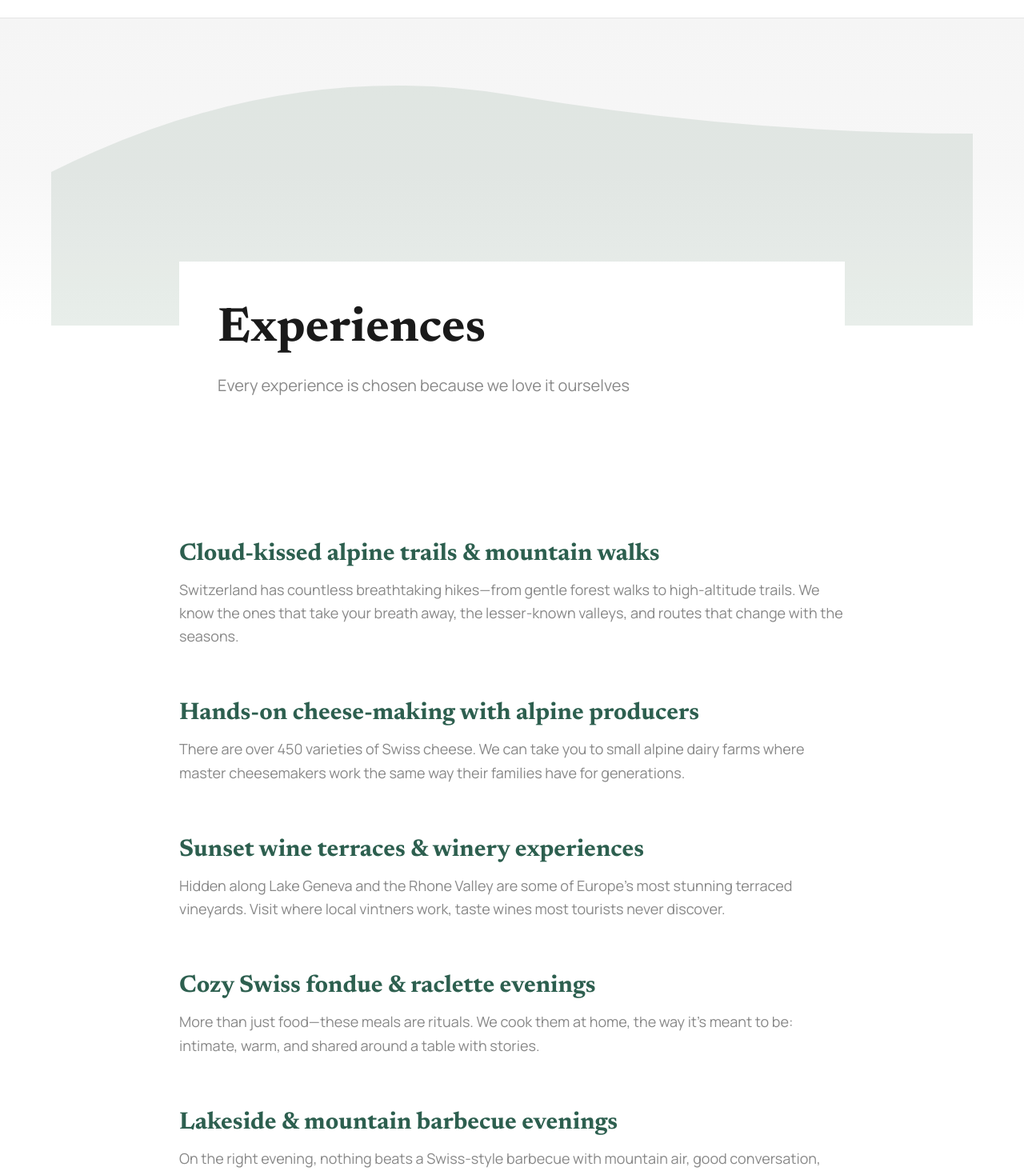
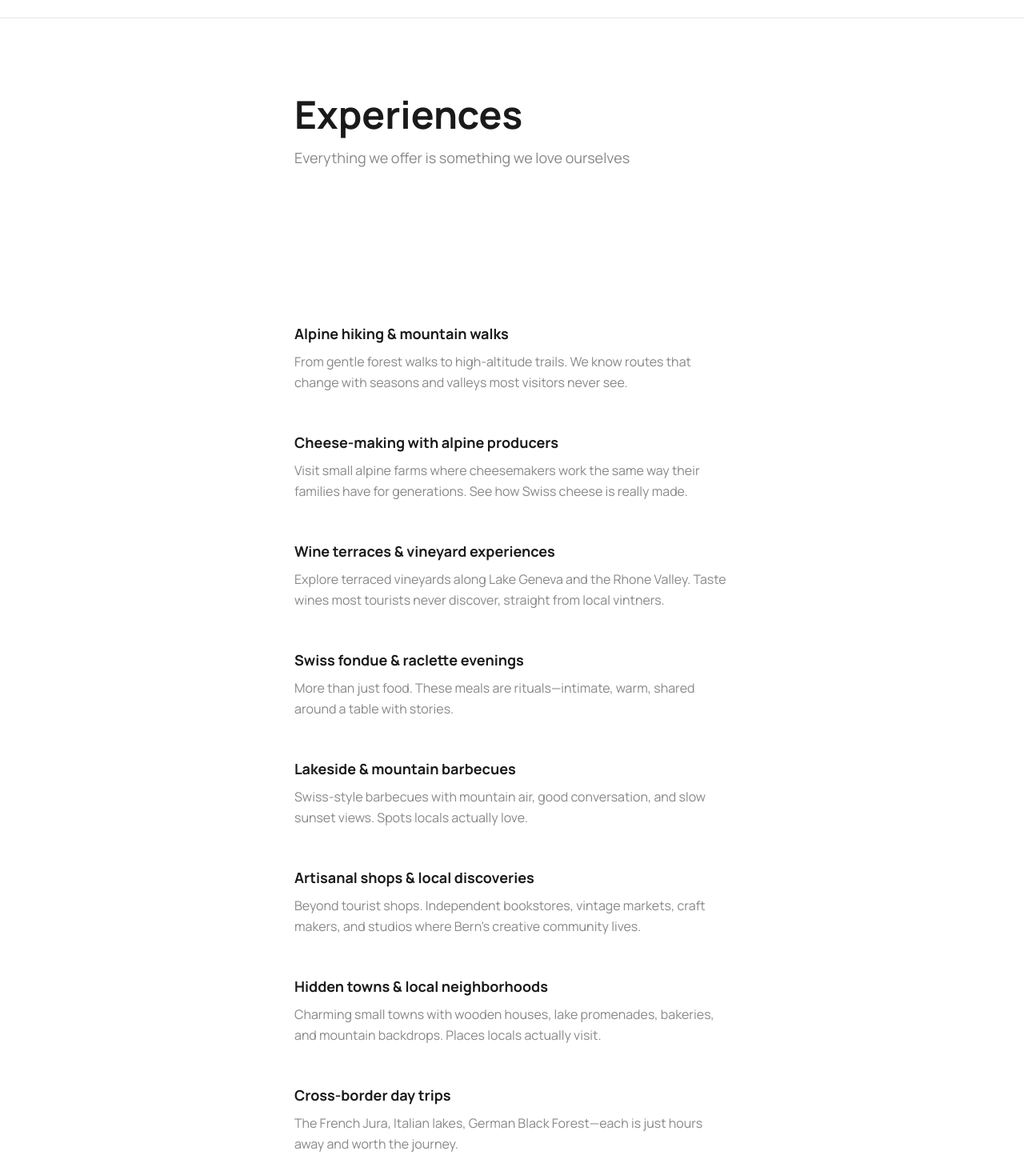
Before and after one commit to nitishspatkar/anvaya, a Next.js app: page /experiences in a window 1280 px wide. Shown: the part 66-1530 px from the top of the page at 80% size. Built offline with nearby package versions, Linux system fonts and the light colour scheme.

Commit message:
feat: simplify Experiences page for minimal design
Align Experiences page with clean, text-only elements and streamlined list.

```diff
--- a/components/sections/experiences-cta.tsx
+++ b/components/sections/experiences-cta.tsx
@@ -2,17 +2,17 @@ import Link from 'next/link';
 
 export default function ExperiencesCTA() {
   return (
-    <section className="bg-muted/30 py-16 md:py-24">
-      <div className="max-w-3xl mx-auto px-4 md:px-8 text-center">
-        <h2 className="font-serif text-4xl md:text-5xl font-bold text-foreground mb-6 leading-tight">
-          Don&apos;t see exactly what you&apos;re looking for?
+    <section className="py-16 md:py-24 bg-muted">
+      <div className="max-w-2xl mx-auto px-8 md:px-16">
+        <h2 className="text-3xl md:text-4xl font-bold text-foreground mb-6">
+          Don't see what you're looking for?
         </h2>
 
-        <p className="text-lg md:text-xl text-muted-foreground mb-10">
-          Tell us what captures your imagination — we&apos;ll build around you.
+        <p className="text-lg text-muted-foreground mb-8">
+          Tell us what excites you. We'll build a trip around you.
         </p>
 
-        <Link href="/request-trip" className="inline-block bg-primary text-primary-foreground px-8 md:px-10 py-3 md:py-4 font-medium text-base md:text-lg hover:bg-primary/90 transition">
+        <Link href="/request-trip" className="inline-block bg-primary text-primary-foreground px-6 py-3 font-medium hover:opacity-80 transition">
           Request a Trip
         </Link>
       </div>
--- a/components/sections/experiences-hero.tsx
+++ b/components/sections/experiences-hero.tsx
@@ -1,26 +1,13 @@
 export default function ExperiencesHero() {
   return (
-    <section className="relative w-full">
-      {/* Hero Image Placeholder */}
-      <div className="w-full h-80 md:h-96 bg-gradient-to-b from-muted via-muted/80 to-background relative flex items-center justify-center overflow-hidden">
-        <div className="absolute inset-0 opacity-10">
-          <svg className="w-full h-full" viewBox="0 0 1200 400">
-            <path d="M0,200 Q300,50 600,100 T1200,150 L1200,400 L0,400 Z" fill="#2C5F3E" />
-          </svg>
-        </div>
-      </div>
-
-      {/* Content */}
-      <div className="max-w-4xl mx-auto px-4 md:px-8 -mt-20 relative z-10">
-        <div className="bg-background rounded-none p-8 md:p-12 mb-8">
-          <h1 className="font-serif text-5xl md:text-6xl font-bold text-foreground mb-4 leading-tight">
-            Experiences
-          </h1>
-
-          <p className="text-lg md:text-xl text-muted-foreground leading-relaxed max-w-3xl">
-            Every experience is chosen because we love it ourselves
-          </p>
-        </div>
+    <section className="py-16 md:py-24 bg-background">
+      <div className="max-w-2xl mx-auto px-8 md:px-16">
+        <h1 className="text-4xl md:text-5xl font-bold text-foreground mb-4">
+          Experiences
+        </h1>
+        <p className="text-lg text-muted-foreground">
+          Everything we offer is something we love ourselves
+        </p>
       </div>
     </section>
   );
--- a/components/sections/experiences-simple.tsx
+++ b/components/sections/experiences-simple.tsx
@@ -2,66 +2,65 @@ export default function ExperiencesSimple() {
   const experiences = [
     {
       id: 'hiking',
-      title: 'Cloud-kissed alpine trails & mountain walks',
-      description: 'Switzerland has countless breathtaking hikes—from gentle forest walks to high-altitude trails. We know the ones that take your breath away, the lesser-known valleys, and routes that change with the seasons.'
+      title: 'Alpine hiking & mountain walks',
+      description: 'From gentle forest walks to high-altitude trails. We know routes that change with seasons and valleys most visitors never see.'
     },
     {
       id: 'cheese',
-      title: 'Hands-on cheese-making with alpine producers',
-      description: 'There are over 450 varieties of Swiss cheese. We can take you to small alpine dairy farms where master cheesemakers work the same way their families have for generations.'
+      title: 'Cheese-making with alpine producers',
+      description: 'Visit small alpine farms where cheesemakers work the same way their families have for generations. See how Swiss cheese is really made.'
     },
     {
       id: 'wine',
-      title: 'Sunset wine terraces & winery experiences',
-      description: 'Hidden along Lake Geneva and the Rhone Valley are some of Europe\'s most stunning terraced vineyards. Visit where local vintners work, taste wines most tourists never discover.'
+      title: 'Wine terraces & vineyard experiences',
+      description: 'Explore terraced vineyards along Lake Geneva and the Rhone Valley. Taste wines most tourists never discover, straight from local vintners.'
     },
     {
       id: 'fondue',
-      title: 'Cozy Swiss fondue & raclette evenings',
-      description: 'More than just food—these meals are rituals. We cook them at home, the way it\'s meant to be: intimate, warm, and shared around a table with stories.'
+      title: 'Swiss fondue & raclette evenings',
+      description: 'More than just food. These meals are rituals—intimate, warm, shared around a table with stories.'
     },
     {
       id: 'barbecue',
-      title: 'Lakeside & mountain barbecue evenings',
-      description: 'On the right evening, nothing beats a Swiss-style barbecue with mountain air, good conversation, and slow sunset views. We choose spots locals love.'
+      title: 'Lakeside & mountain barbecues',
+      description: 'Swiss-style barbecues with mountain air, good conversation, and slow sunset views. Spots locals actually love.'
     },
     {
       id: 'shopping',
-      title: 'Slow shopping & artisanal discoveries',
-      description: 'Beyond the tourist shops. We know the independent bookstores, vintage markets, craft makers, and local ateliers where Bern\'s creative community thrives.'
+      title: 'Artisanal shops & local discoveries',
+      description: 'Beyond tourist shops. Independent bookstores, vintage markets, craft makers, and studios where Bern\'s creative community lives.'
     },
     {
       id: 'hidden-towns',
-      title: 'Damn-cute hidden towns locals actually visit',
-      description: 'Beyond postcard stops, we can take you through charming small towns and neighborhoods with wooden houses, lake promenades, bakeries, and mountain backdrops.'
+      title: 'Hidden towns & local neighborhoods',
+      description: 'Charming small towns with wooden houses, lake promenades, bakeries, and mountain backdrops. Places locals actually visit.'
     },
     {
       id: 'neighbouring',
-      title: 'Cross-border day escapes',
-      description: 'If you have enough days, we can venture across borders. The French Jura, Italian lakes, German Black Forest—each is just hours away and worth the journey.'
+      title: 'Cross-border day trips',
+      description: 'The French Jura, Italian lakes, German Black Forest—each is just hours away and worth the journey.'
     }
   ];
 
   return (
     <section className="py-16 md:py-24 bg-background">
-      <div className="max-w-4xl mx-auto px-4 md:px-8">
-        <div className="space-y-12 md:space-y-16">
+      <div className="max-w-2xl mx-auto px-8 md:px-16">
+        <div className="space-y-10 md:space-y-12">
           {experiences.map((exp) => (
-            <div key={exp.id} className="space-y-3">
-              <h3 className="font-serif text-2xl md:text-3xl font-bold text-primary">
+            <div key={exp.id} className="space-y-2">
+              <h3 className="text-lg font-bold text-foreground">
                 {exp.title}
               </h3>
-              <p className="text-base md:text-lg text-muted-foreground leading-relaxed">
+              <p className="text-muted-foreground leading-relaxed">
                 {exp.description}
               </p>
             </div>
           ))}
         </div>
 
-        {/* Note about other offerings */}
-        <div className="mt-16 md:mt-24 pt-12 md:pt-16 border-t border-border">
-          <p className="text-base text-muted-foreground leading-relaxed max-w-2xl">
-            Beyond these, we can also offer home-cooked Indian meals, dining recommendations at local restaurants, and other experiences tailored to what matters to you. Everything is a conversation—we work together to create something meaningful.
+        <div className="mt-12 md:mt-16 pt-10 md:pt-12 border-t border-border">
+          <p className="text-muted-foreground leading-relaxed">
+            We also offer home-cooked Indian meals, dining recommendations, and other experiences tailored to what matters to you. Everything is a conversation.
           </p>
         </div>
       </div>
```
